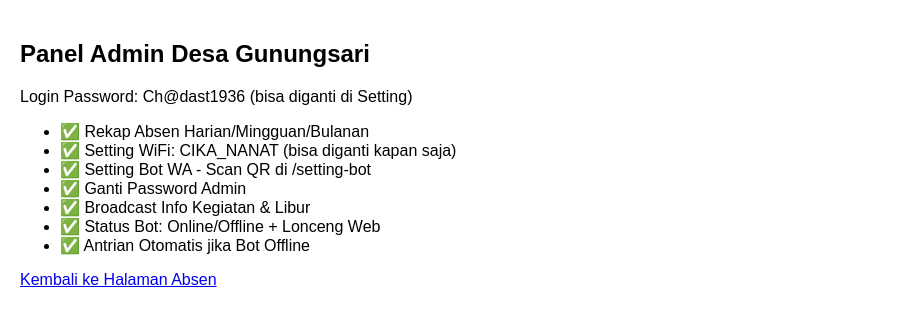
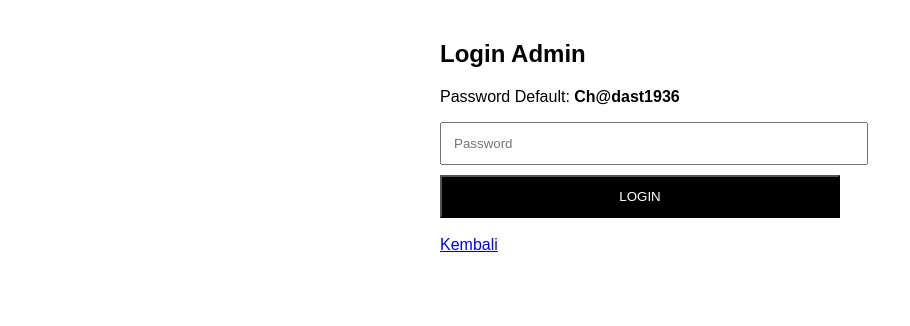
Before and after one commit to desagunungsari207/Absensi-Perangkat, a Next.js app: page /admin in a window 1280 px wide. Shown: the top 326 px of the page, without its empty margins (0-910 px from the left). Built offline with nearby package versions, Linux system fonts and the light colour scheme.

Commit message:
Update page.js

```diff
--- a/app/admin/page.js
+++ b/app/admin/page.js
@@ -1,18 +1,85 @@
-export default function Admin() {
+'use client';
+import { useState, useEffect } from 'react';
+
+export default function Admin(){
+  const [login, setLogin] = useState(false);
+  const [passInput, setPassInput] = useState('');
+  const [wifi, setWifi] = useState('CIKA_NANAT');
+  const [passAdmin, setPassAdmin] = useState('Ch@dast1936');
+  const [data, setData] = useState([]);
+  const [pesan, setPesan] = useState('');
+
+  useEffect(()=>{
+    const savedWifi = localStorage.getItem('wifi_desa') || 'CIKA_NANAT';
+    const savedPass = localStorage.getItem('pass_admin') || 'Ch@dast1936';
+    const savedAbsen = JSON.parse(localStorage.getItem('absen_desa') || '[]');
+    setWifi(savedWifi); setPassAdmin(savedPass); setData(savedAbsen);
+  },[]);
+
+  const handleLogin = ()=>{
+    if(passInput === passAdmin){ setLogin(true); } else { alert('Password salah! Default: Ch@dast1936'); }
+  }
+
+  const saveWifi = ()=>{
+    localStorage.setItem('wifi_desa', wifi);
+    setPesan('✅ WiFi berhasil diganti jadi: '+wifi);
+  }
+  const savePass = ()=>{
+    localStorage.setItem('pass_admin', passAdmin);
+    setPesan('✅ Password admin berhasil diganti!');
+  }
+
+  const downloadExcel = ()=>{
+    let csv = 'Nama,Waktu,Tipe,WiFi\n';
+    data.forEach(d=>{ csv+=`${d.nama||'Perangkat'},${d.waktu},${d.tipe},${d.wifi}\n`; });
+    const blob = new Blob([csv], {type:'text/csv'});
+    const url = URL.createObjectURL(blob);
+    const a = document.createElement('a'); a.href=url; a.download=`rekap-${new Date().toISOString().slice(0,10)}.csv`; a.click();
+  }
+
+  if(!login){
+    return (
+      <div style={{padding:20, maxWidth:400, margin:'0 auto', fontFamily:'sans-serif'}}>
+        <h2>Login Admin</h2>
+        <p>Password Default: <b>Ch@dast1936</b></p>
+        <input type="password" value={passInput} onChange={e=>setPassInput(e.target.value)} placeholder="Password" style={{width:'100%', padding:12, marginBottom:10}}/>
+        <button onClick={handleLogin} style={{width:'100%', padding:12, background:'black', color:'white'}}>LOGIN</button>
+        <br/><br/><a href="/">Kembali</a>
+      </div>
+    )
+  }
+
   return (
-    <div style={{padding:20, fontFamily:'sans-serif'}}>
-      <h2>Panel Admin Desa Gunungsari</h2>
-      <p>Login Password: Ch@dast1936 (bisa diganti di Setting)</p>
-      <ul>
-        <li>✅ Rekap Absen Harian/Mingguan/Bulanan</li>
-        <li>✅ Setting WiFi: CIKA_NANAT (bisa diganti kapan saja)</li>
-        <li>✅ Setting Bot WA - Scan QR di /setting-bot</li>
-        <li>✅ Ganti Password Admin</li>
-        <li>✅ Broadcast Info Kegiatan & Libur</li>
-        <li>✅ Status Bot: Online/Offline + Lonceng Web</li>
-        <li>✅ Antrian Otomatis jika Bot Offline</li>
-      </ul>
-      <a href="/">Kembali ke Halaman Absen</a>
+    <div style={{padding:20, fontFamily:'sans-serif', maxWidth:600, margin:'0 auto'}}>
+      <h2>Panel Kades/Sekdes</h2>
+      <p style={{color:'green'}}>{pesan}</p>
+
+      <div style={{border:'1px solid #ddd', padding:15, borderRadius:8, marginBottom:15}}>
+        <h4>1. Setting WiFi (bisa diganti kapan saja)</h4>
+        <input value={wifi} onChange={e=>setWifi(e.target.value)} style={{width:'70%', padding:8}}/>
+        <button onClick={saveWifi} style={{padding:8, marginLeft:5}}>Simpan</button>
+      </div>
+
+      <div style={{border:'1px solid #ddd', padding:15, borderRadius:8, marginBottom:15}}>
+        <h4>2. Ganti Password Admin</h4>
+        <input value={passAdmin} onChange={e=>setPassAdmin(e.target.value)} style={{width:'70%', padding:8}}/>
+        <button onClick={savePass} style={{padding:8, marginLeft:5}}>Simpan</button>
+      </div>
+
+      <div style={{border:'1px solid #ddd', padding:15, borderRadius:8, marginBottom:15}}>
+        <h4>3. Rekap Absen: {data.length} data</h4>
+        <button onClick={downloadExcel} style={{padding:10, background:'#16a34a', color:'white', border:0}}>📥 Download Excel (CSV)</button>
+        <div style={{maxHeight:200, overflow:'auto', marginTop:10, background:'#f9f9f9', padding:10}}>
+          {data.slice(-20).reverse().map((d,i)=><div key={i} style={{fontSize:12, borderBottom:'1px solid #eee'}}>{d.waktu} - {d.tipe} - {d.wifi}</div>)}
+        </div>
+      </div>
+
+      <div style={{border:'1px solid #ddd', padding:15, borderRadius:8}}>
+        <h4>4. Bot WA Gratis (Rp 0)</h4>
+        <p>Bot tidak wajib WiFi desa, cukup internet ON. Jika offline, absen masuk antrian otomatis + lonceng web bunyi.</p>
+        <a href="/setting-bot" style={{display:'inline-block', padding:10, background:'black', color:'white', textDecoration:'none'}}>Buka Setting Bot</a>
+      </div>
+      <br/><a href="/">Kembali ke Absen</a>
     </div>
-  );
+  )
 }
```
